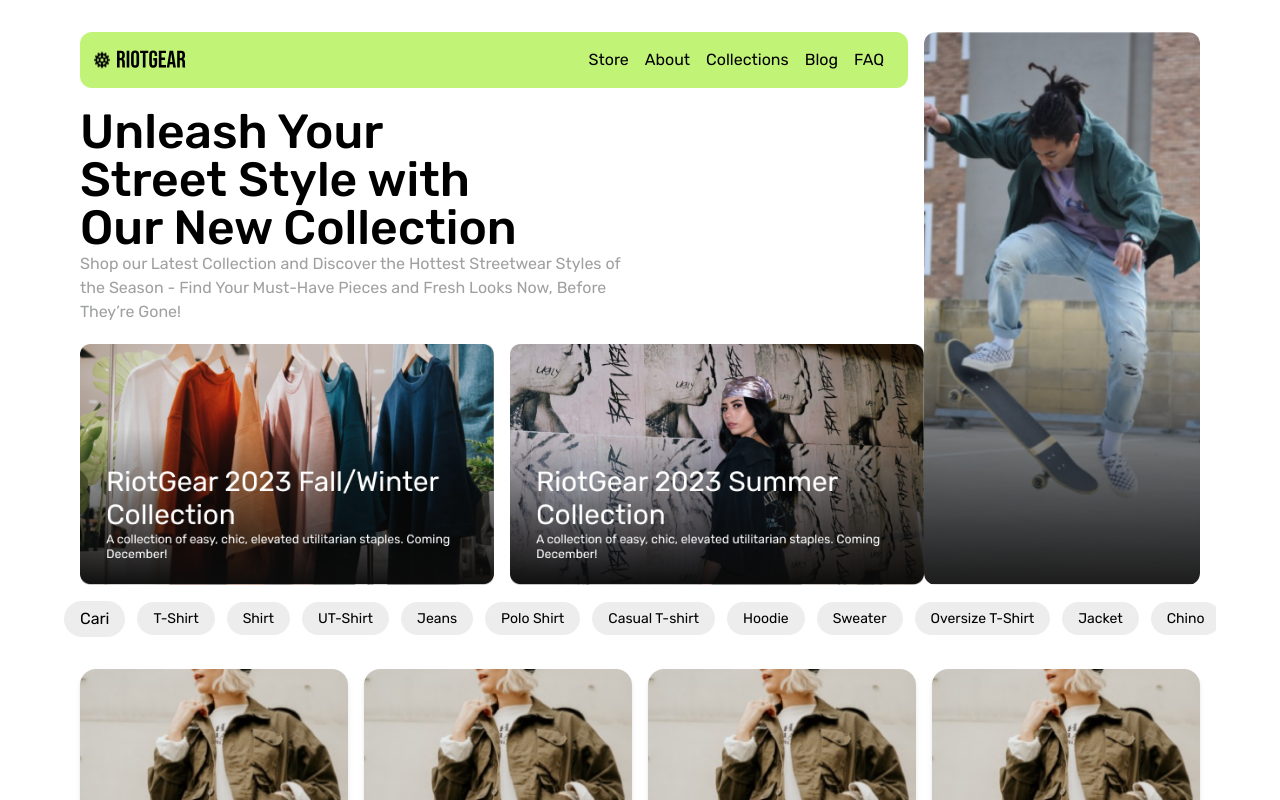
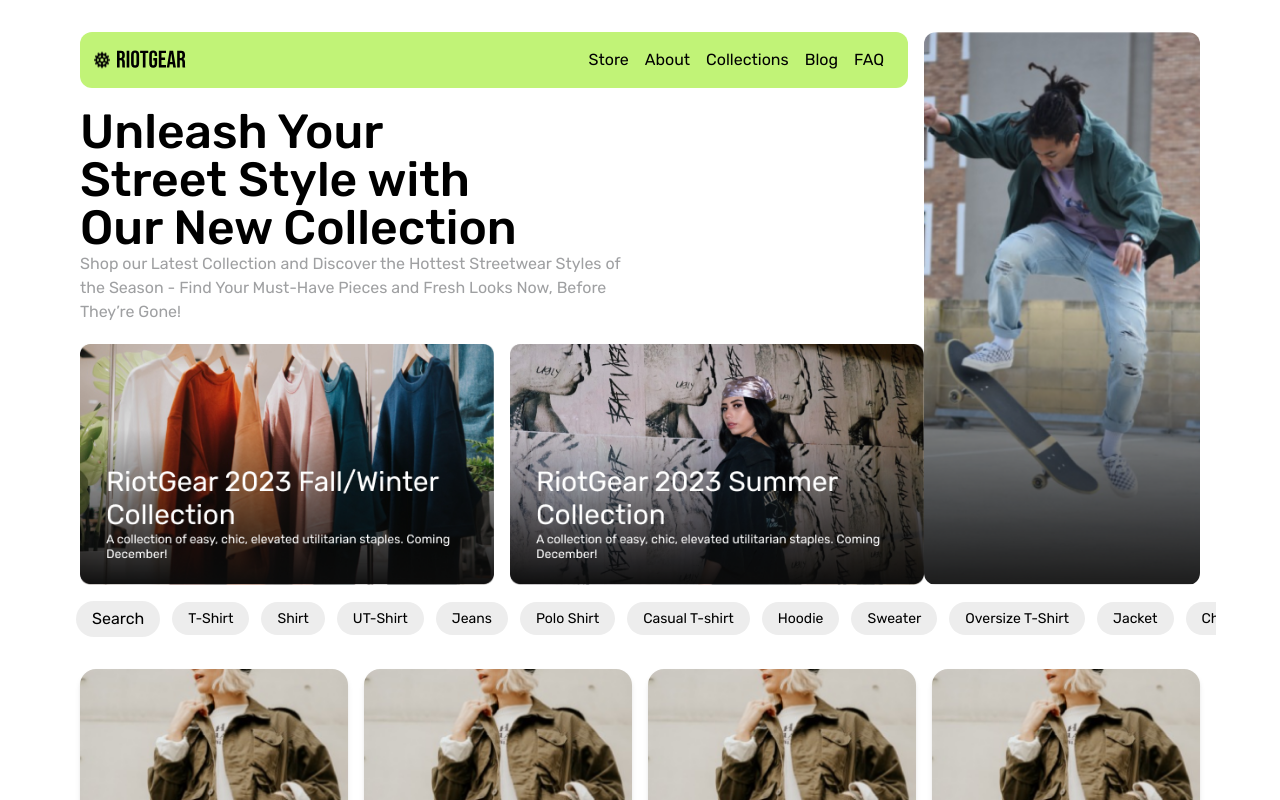
Before and after one commit to nandorfn/mini-project_Riotgear_ecommerce, a Next.js app: page / in a window 1280 px wide. Shown: the top 800 px of the page. Built offline with nearby package versions, Linux system fonts and the light colour scheme.

Commit message:
scrollmenu

```diff
--- a/app/components/Menu/ScrollMenu.tsx
+++ b/app/components/Menu/ScrollMenu.tsx
@@ -19,7 +19,7 @@ const ScrollMenu: React.FC = () => {
 
     return (
         <>
-          <ul className="flex gap-3 text-sm breadcrumbs">
+          <ul className="flex gap-3 text-sm breadcrumbs relative ">
             {category?.map((item, index) =>
               <li className="inline-block" key={index}>
                 <Link className="bg-base-200 py-2 px-4 hover:bg-neutral-content rounded-full" href={`/find/${item.link}`}>{item.label}</Link>
--- a/app/components/Menu/ScrollMenuContainer.tsx
+++ b/app/components/Menu/ScrollMenuContainer.tsx
@@ -19,7 +19,7 @@ const ScrollMenuContainer: React.FC = () => {
       <section className="flex">
         <div className="mx-auto overflow-x-hidden">
           <div className="flex flex-row whitespace-nowrap">
-            <div className="flex px-4 bg-base-200 rounded-full me-3">
+            <div className="flex ms-3 px-4 bg-base-200 rounded-full me-3">
               {input &&
                 <input
                   className="me-2 rounded-full focus:outline-none ps-2 border-2"
@@ -29,7 +29,7 @@ const ScrollMenuContainer: React.FC = () => {
                   value={search}
                 />
               }
-              <button onClick={handleClick}>Cari</button>
+              <button onClick={handleClick}>Search</button>
             </div>
             <ScrollMenu />
           </div>
```
